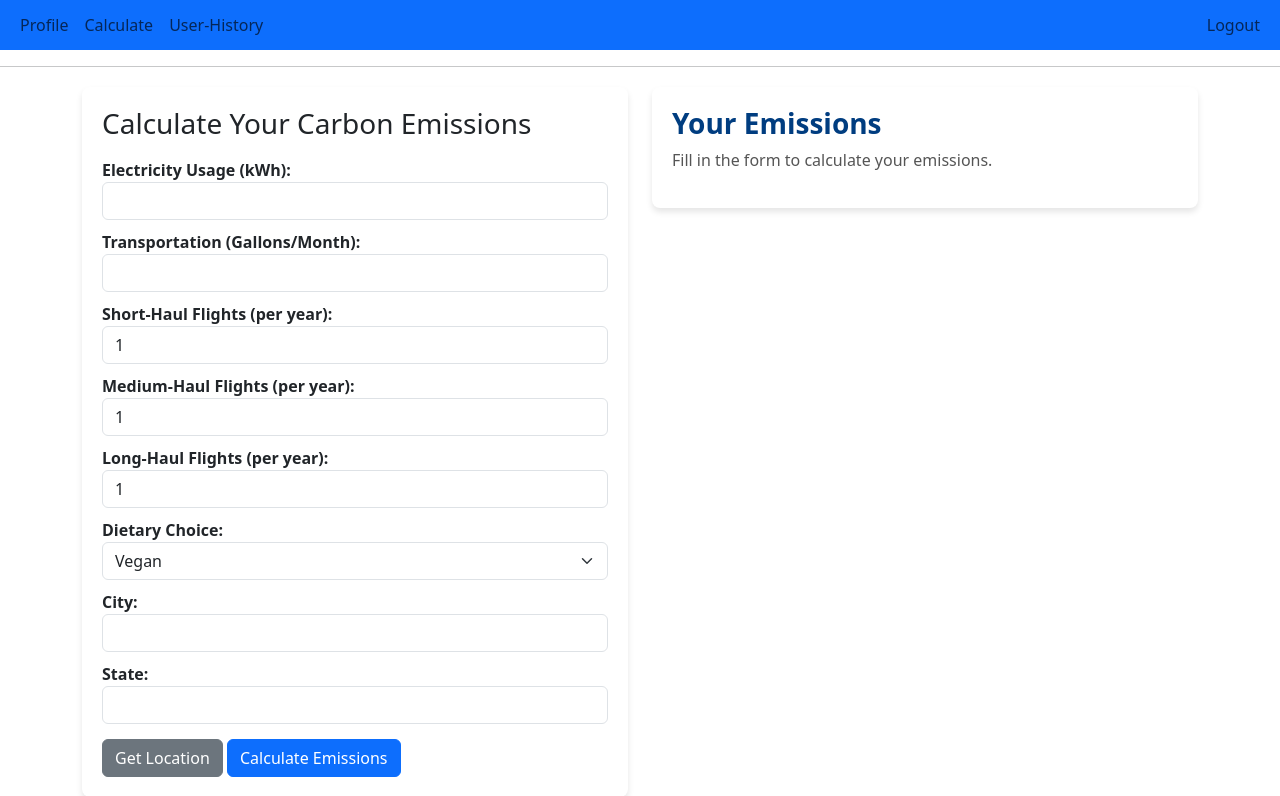
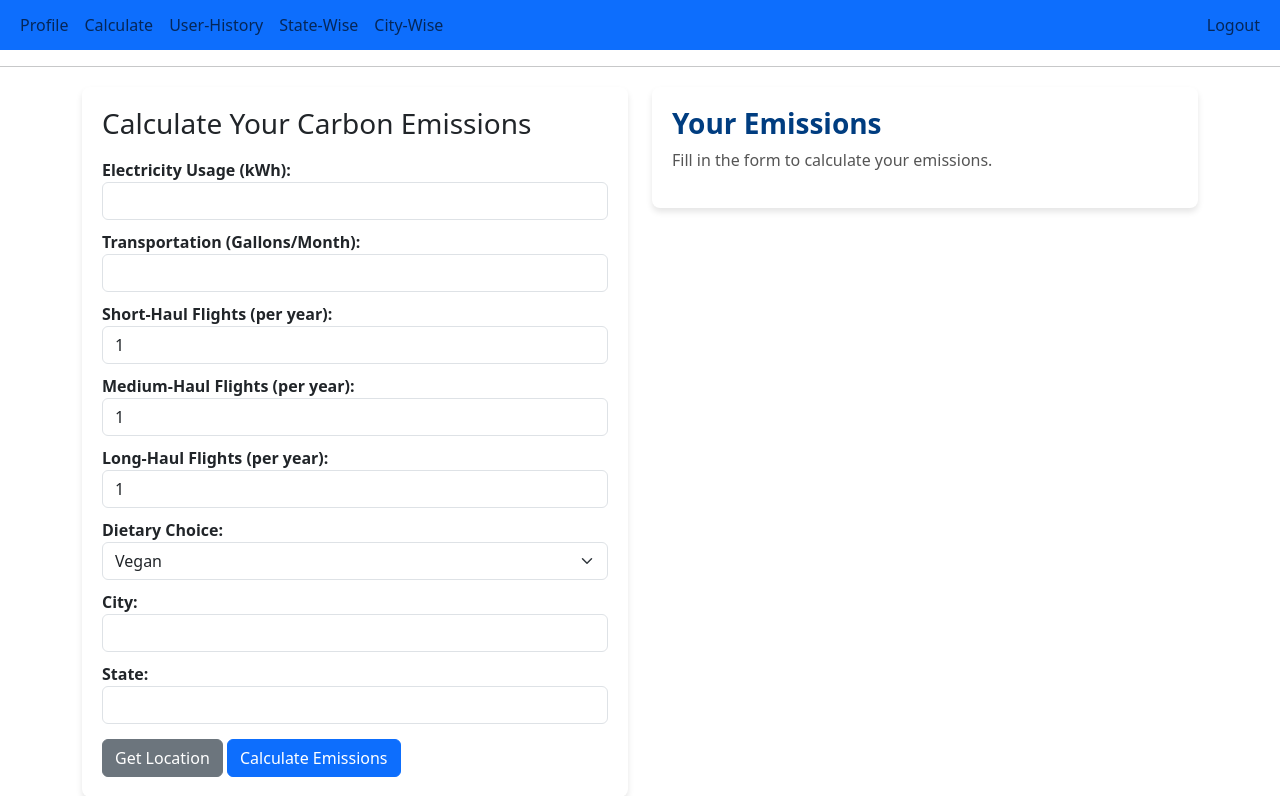
Before and after one commit to udit196/Project-Final, a Node server app: page /calculate in a window 1280 px wide. Shown: the top 796 px of the page. Run offline with Node 20, Linux system fonts and the light colour scheme; the visitor is signed in with stand-in values (Sample User, id 1); some libraries are stand-ins or nearby versions.

Commit message:
Graphs done

```diff
--- a/index.js
+++ b/index.js
@@ -9,7 +9,7 @@ const app = express();
 
 // Models
 const User = require('./models/Users');
-const Dataset = require('./models/Dataset');
+const Place = require('./models/Places');
 const passport = require('./auth/passportConfig');
 
 // Atlas key
@@ -110,7 +110,7 @@ app.post('/calculate', async (req,res) =>{
       flightsLongHaul,
       dietaryChoice,
       city,
-      state
+      country
     } = req.body;
 
     const electricityFactor = 0.3978;
@@ -158,18 +158,84 @@ app.post('/calculate', async (req,res) =>{
       Message:message
     };
 
+
     const user =await User.findById(req.session.passport.user)
     user.emissions.push(result);
+    user.latest_emissions = result;
     await user.save();
 
-    await Dataset.updateOne({ userID: req.session.passport.user }, // Match the dataset for the logged-in user
-      {
-        $set: { emissions: result }, // Add the result to the emissions array
-        $setOnInsert: {
-          userID: req.session.passport.user, // Ensure username is set if creating a new document
-        }
-      },{ upsert: true } // Create the document if it doesn't exist
-    );
+    const City = await Place.findOne({name:city,type:"City"});
+
+    if(!City){
+      const newCity = new Place({
+        name:city,
+        type:"City",
+        count:1,
+        ElectricityEmissions : electricityEmissions,
+        TransportationEmissions : transportationEmissions,
+        AirTravelEmissionsShortHaul : airTravelEmissionsShortHaul,
+        AirTravelEmissionsMediumHaul : airTravelEmissionsMediumHaul,
+        AirTravelEmissionsLongHaul : airTravelEmissionsLongHaul,
+        TotalAirTravelEmissions : totalAirTravelEmissions,
+        YearlyElectricityEmissions : yearlyElectricityEmissions,
+        YearlyTransportationEmissions : yearlyTransportationEmissions,
+        DietaryChoiceEmissions : dietaryChoiceEmissions,
+        TotalYearlyEmissions : totalYearlyEmissions
+      });
+
+      await newCity.save();
+    }
+    else{
+      City.count++;
+      City.ElectricityEmissions += electricityEmissions;
+      City.TransportationEmissions += transportationEmissions;
+      City.AirTravelEmissionsShortHaul += airTravelEmissionsShortHaul;
+      City.AirTravelEmissionsMediumHaul += airTravelEmissionsMediumHaul;
+      City.AirTravelEmissionsLongHaul += airTravelEmissionsLongHaul;
+      City.TotalAirTravelEmissions += totalAirTravelEmissions;
+      City.YearlyElectricityEmissions += yearlyElectricityEmissions;
+      City.YearlyTransportationEmissions += yearlyTransportationEmissions;
+      City.DietaryChoiceEmissions += dietaryChoiceEmissions;
+      City.TotalYearlyEmissions += totalYearlyEmissions;
+      await City.save();
+    }
+
+
+    const State = await Place.findOne({name:country,type:"State"});
+
+    if(!State){
+      const newState = new Place({
+        name:country,
+        type:"State",
+        count:1,
+        ElectricityEmissions : electricityEmissions,
+        TransportationEmissions : transportationEmissions,
+        AirTravelEmissionsShortHaul : airTravelEmissionsShortHaul,
+        AirTravelEmissionsMediumHaul : airTravelEmissionsMediumHaul,
+        AirTravelEmissionsLongHaul : airTravelEmissionsLongHaul,
+        TotalAirTravelEmissions : totalAirTravelEmissions,
+        YearlyElectricityEmissions : yearlyElectricityEmissions,
+        YearlyTransportationEmissions : yearlyTransportationEmissions,
+        DietaryChoiceEmissions : dietaryChoiceEmissions,
+        TotalYearlyEmissions : totalYearlyEmissions
+      });
+
+      await newState.save();
+    }
+    else{
+      State.count++;
+      State.ElectricityEmissions += electricityEmissions;
+      State.TransportationEmissions += transportationEmissions;
+      State.AirTravelEmissionsShortHaul += airTravelEmissionsShortHaul;
+      State.AirTravelEmissionsMediumHaul += airTravelEmissionsMediumHaul;
+      State.AirTravelEmissionsLongHaul += airTravelEmissionsLongHaul;
+      State.TotalAirTravelEmissions += totalAirTravelEmissions;
+      State.YearlyElectricityEmissions += yearlyElectricityEmissions;
+      State.YearlyTransportationEmissions += yearlyTransportationEmissions;
+      State.DietaryChoiceEmissions += dietaryChoiceEmissions;
+      State.TotalYearlyEmissions += totalYearlyEmissions;
+      await State.save();
+    }
 
     res.status(200).json(JSON.stringify(result));
 
@@ -239,6 +305,63 @@ app.get('/details/:id', async (req, res) => {
   }
 });
 
+// For State Charts-------------------------------------------------------------------------------
+app.get('/StateCharts', async (req,res) => {
+  if(req.isAuthenticated()){
+    res.render('StateChart');
+  }
+  else{
+    res.redirect('/login');
+  }
+})
+
+app.get('/state-emissions', async (req, res) => {
+  try {
+    // Fetch all state data with type = "State"
+    const statesData = await Place.find({ type: "State" });
+
+    // Map the data into an array of objects with name and total emissions
+    const emissionsData = statesData.map(state => ({
+      name: state.name, // State name
+      totalYearlyEmissions: state.TotalYearlyEmissions, // Total emissions
+    }));
+
+    res.json(emissionsData);
+  } catch (err) {
+    console.error("Error fetching state emissions:", err);
+    res.status(500).json({ error: "Error fetching data" });
+  }
+});
+
+
+// For City Charts-------------------------------------------------------------------------------
+app.get('/CityCharts', async (req,res) => {
+  if(req.isAuthenticated()){
+    res.render('CityChart');
+  }
+  else{
+    res.redirect('/login');
+  }
+})
+
+app.get('/city-emissions', async (req, res) => {
+  try {
+    // Fetch all state data with type = "State"
+    const citiesData = await Place.find({ type: "City" });
+
+    // Map the data into an array of objects with name and total emissions
+    const emissionsData = citiesData.map(city => ({
+      name: city.name, // City name
+      totalYearlyEmissions: city.TotalYearlyEmissions, // Total emissions
+    }));
+
+    res.json(emissionsData);
+  } catch (err) {
+    console.error("Error fetching state emissions:", err);
+    res.status(500).json({ error: "Error fetching data" });
+  }
+});
+
 //Handling user logout------------------------------------------------------------------------------
 
 app.get('/logout', (req, res) => {
--- a/views/navbar.ejs
+++ b/views/navbar.ejs
@@ -71,6 +71,8 @@
                         <a class="nav-link" aria-current="page" href="/profile">Profile</a>
                         <a class="nav-link" href="/calculate">Calculate</a>
                         <a class="nav-link" href="/history">User-History</a>
+                        <a class="nav-link" href="/StateCharts">State-Wise</a>
+                        <a class="nav-link" href="/CityCharts">City-Wise</a>
                         <a class="nav-link ms-auto" href="/logout">Logout</a>
                     </div>
                 </div>
```
Also changed, not shown: models/Dataset.js (deleted, +0 -21 lines), models/Places.js (added, +20 -0 lines), models/Users.js (+14 -2 lines), views/CityChart.ejs (added, +65 -0 lines), views/StateChart.ejs (added, +65 -0 lines).
